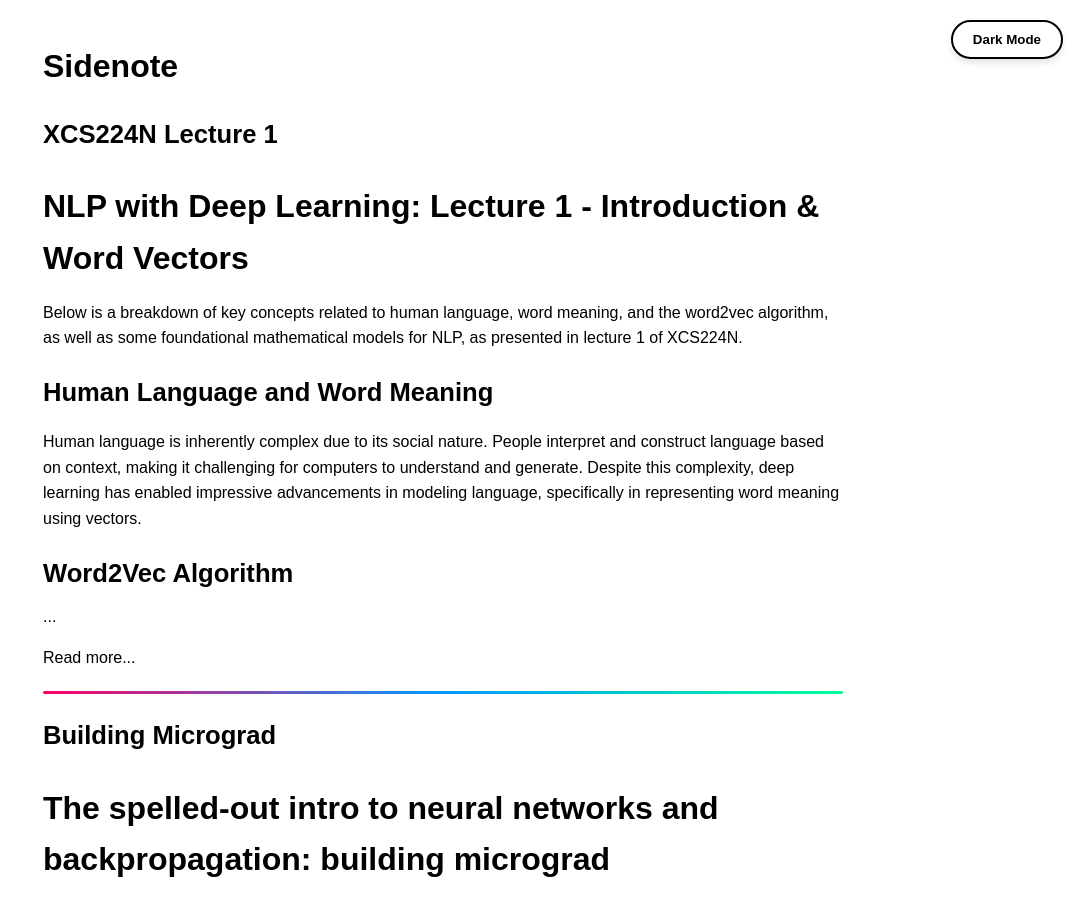
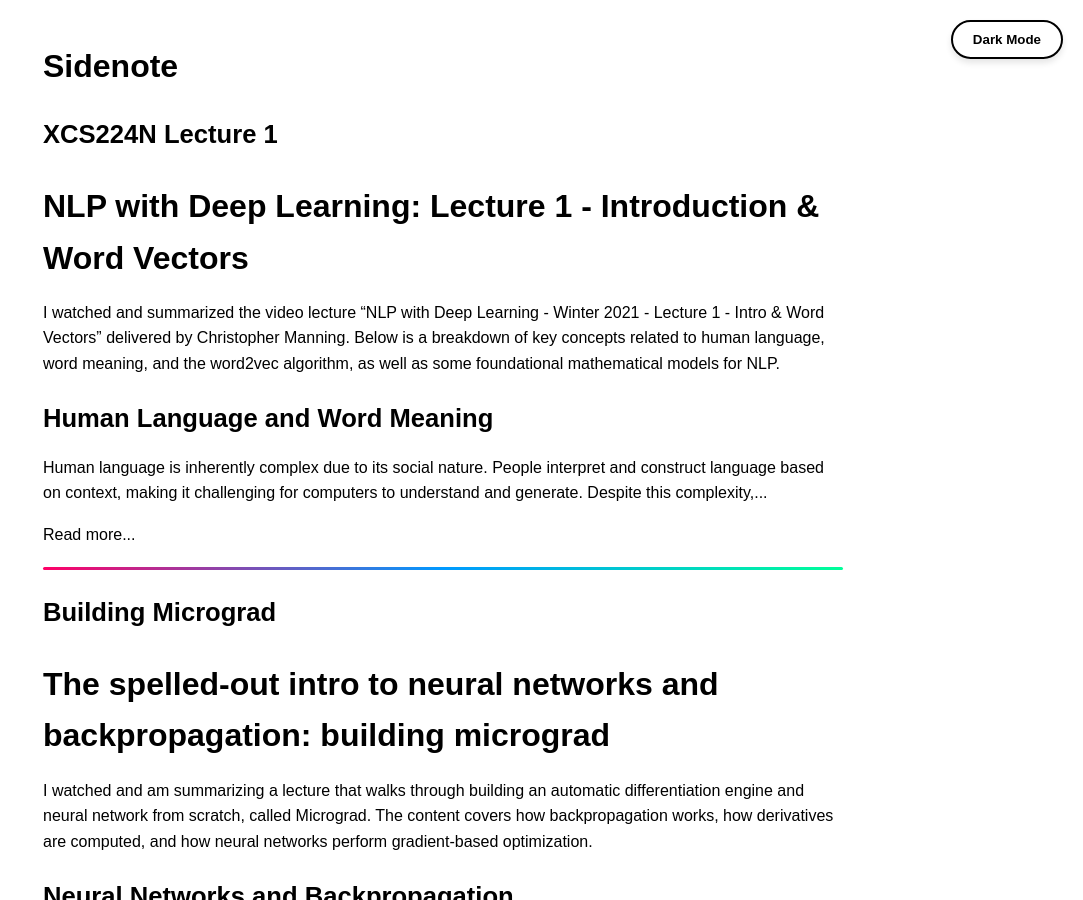
Before and after one commit to itmustalwaysbenight/sidenote, a Jekyll site: the page built from index.html, in a window 1280 px wide and 900 px high. Shown: the whole window, without its empty margins (197-1280 px from the left). Built offline with Jekyll 4.4.1, drawn with Linux system fonts in a browser that asks for light colours; some of the changed lines change nothing that is shown.

Commit message:
fixing latex, expanding math

```diff
--- a/_posts/2024-09-20-XCS224n-lecture-1.md
+++ b/_posts/2024-09-20-XCS224n-lecture-1.md
@@ -4,10 +4,9 @@
 date: 2024-09-20
 external_url: "https://youtu.be/rmVRLeJRkl4?si=KtSKnzO4mDoXTat8"
 ---
-
 # NLP with Deep Learning: Lecture 1 - Introduction & Word Vectors
 
-Below is a breakdown of key concepts related to human language, word meaning, and the word2vec algorithm, as well as some foundational mathematical models for NLP, as presented in lecture 1 of XCS224N.
+I watched and summarized the video lecture "NLP with Deep Learning - Winter 2021 - Lecture 1 - Intro & Word Vectors" delivered by Christopher Manning. Below is a breakdown of key concepts related to human language, word meaning, and the word2vec algorithm, as well as some foundational mathematical models for NLP.
 
 ## Human Language and Word Meaning
 
@@ -70,8 +69,18 @@
 
 Training word2vec models can be computationally expensive, especially with large vocabularies. Word2Vec addresses this with two techniques:
 
-- **Negative Sampling**: Samples a few "negative" examples (words that don't appear in the context) to simplify training. Instead of calculating probabilities over the entire vocabulary, only a subset of words is used.
-- **Hierarchical Softmax**: Organizes the vocabulary into a binary tree and calculates probabilities based on a tree traversal. This reduces the complexity of softmax from \\( O(|V|) \\) to \\( O(\log|V|) \\).
+- **Negative Sampling**: Samples a few "negative" examples (words that don’t appear in the context) to simplify training. Instead of calculating probabilities over the entire vocabulary, only a subset of words is used.
+- **Hierarchical Softmax**: Organizes the vocabulary into a binary tree and calculates probabilities based on a tree traversal. This reduces the complexity of softmax from \\( O(|V|) \\) to \\( O(\log |V|) \\).
+
+### Hierarchical Softmax: Binary Tree Example
+
+The **hierarchical softmax** uses a binary tree structure where the leaf nodes represent words, and the probability of a word is the probability of a path from the root to the word's leaf. Let \\( n(w, i) \\) be the i-th node on the path from root to word \\( w \\), and \\( \mathbf{v}_{n(w, i)} \\) the vector associated with node \\( n(w, i) \\). The probability of word \\( w \\) given input vector \\( \mathbf{v}_i \\) is:
+
+$$
+P(w | \mathbf{v}_i) = \prod_{j=1}^{L(w)-1} \sigma \left( [n(w, j+1) = \text{ch}(n(w, j))] \cdot \mathbf{v}_{n(w, j)}^\top \mathbf{v}_i \right)
+$$
+
+Here, \\( \sigma(x) \\) is the sigmoid function, and \\( [n(w, j+1) = \text{ch}(n(w, j))] \\) is 1 if the path goes to the left child, and -1 otherwise.
 
 ## Applications of Word Vectors
 
```
